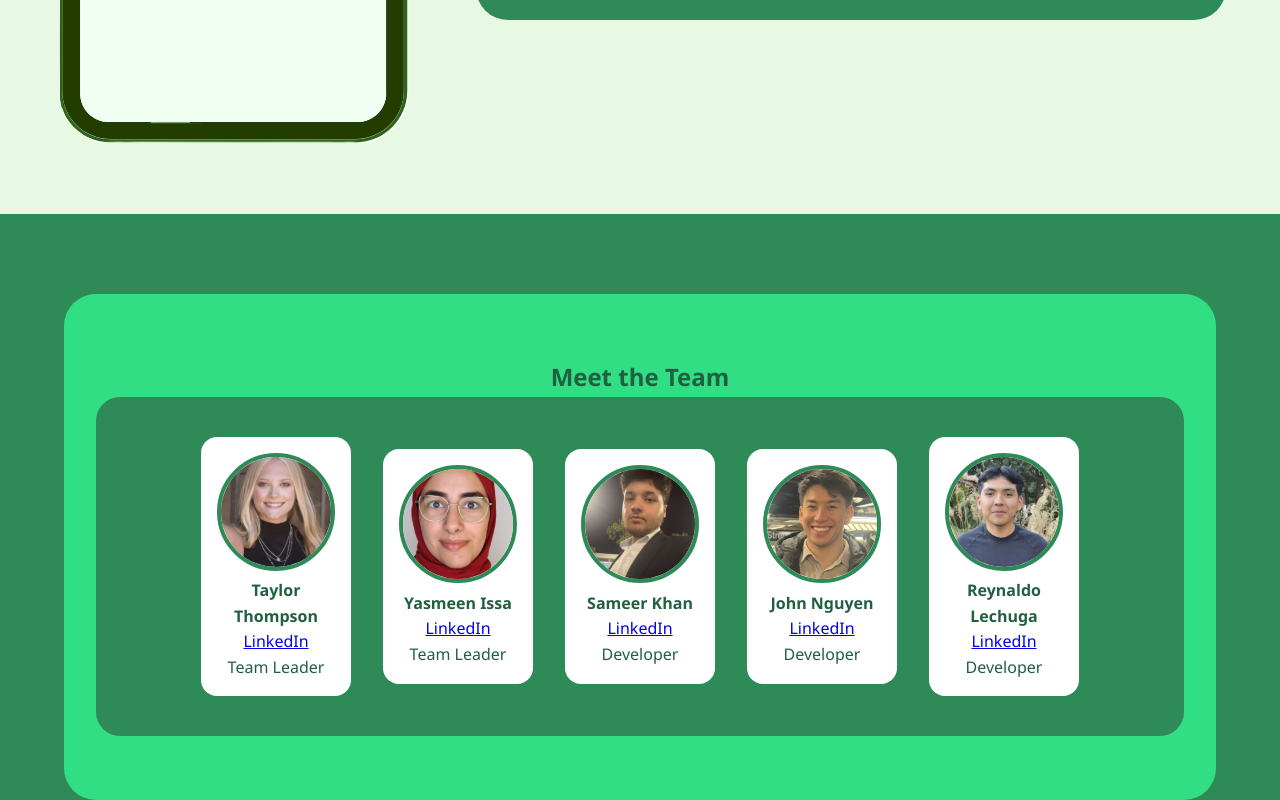
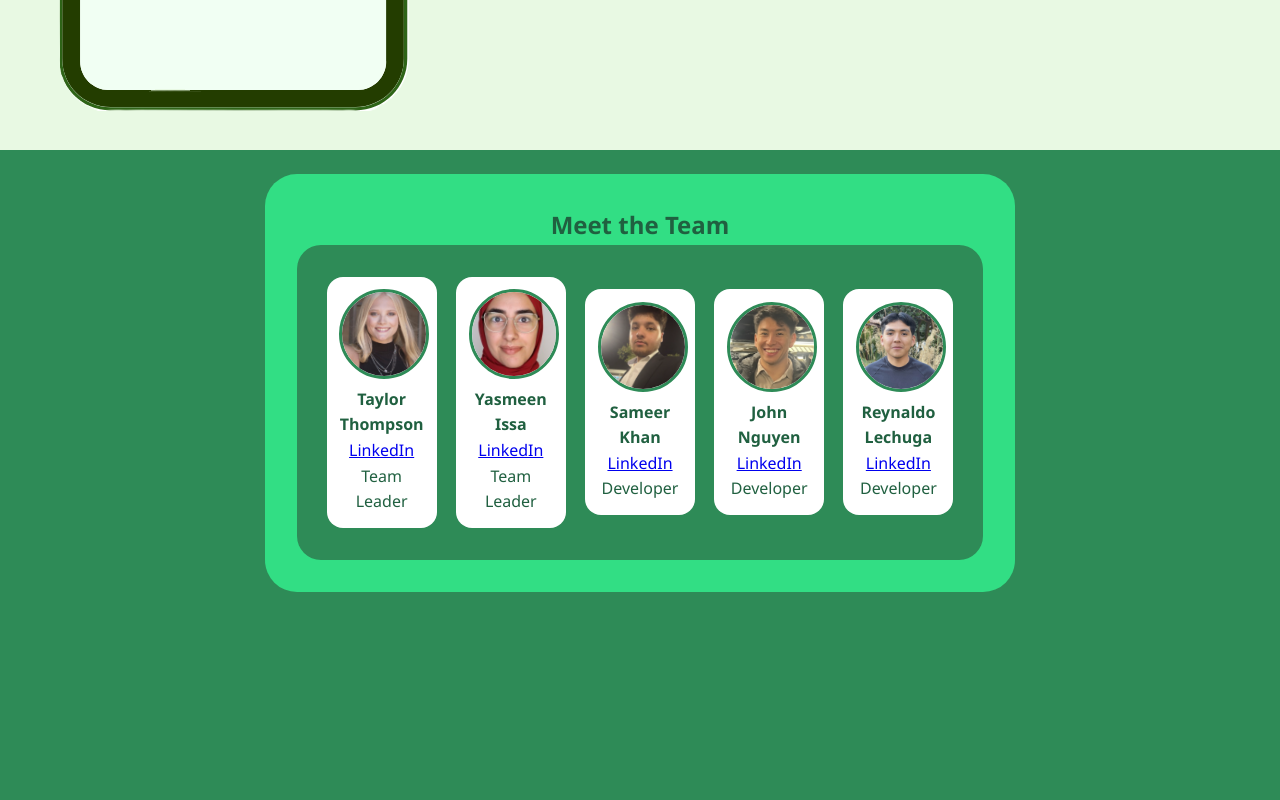
Before and after one commit to yasmeeni-0/BudgetWise, a plain HTML site: page index.html in a window 1280 px wide. Shown: the part 706-1506 px from the top of the page. After the commit the page ends 1298 px from the top, so only its background shows below. Drawn offline with Linux system fonts and the light colour scheme.

Commit message:
Update styles.css

```diff
--- a/styles.css
+++ b/styles.css
@@ -65,7 +65,7 @@ body {
     justify-content: center;
     align-items: flex-start;
     gap: 4rem;
-    padding: 4rem 2rem;
+    padding: 2rem 2rem;
     background: #e8f9e3; /* cream background */
 }
 
@@ -81,11 +81,12 @@ body {
         border-radius: 2.5rem; /* round the phone image! */
     }
 
+
+
+
 .hero-right {
     max-width: 750px;
-    display: flex;
-    flex-direction: column;
-    gap: 2rem;
+    width: 100%;
 }
 
 .app-description {
@@ -97,13 +98,14 @@ body {
     font-size: 1.5rem;
 }
 
+
 .team-section {
     background: var(--logo-green);
     color: var(--dark-green);
-    padding: 4rem 2rem;
-    margin-top: 5rem;
+    margin-top: 1.5rem;
     border-radius: 2rem;
-    width: 90%;
+    width: 750px; /* match hero-right */
+    padding: 2rem;
     margin-left: auto;
     margin-right: auto;
     text-align: center;
@@ -112,8 +114,8 @@ body {
 
 .mini-card {
     background: white;
-    width: 150px;
-    padding: 1rem;
+    width: 110px; /* smaller size */
+    padding: 0.8rem;
     border-radius: 1rem;
     text-align: center;
     opacity: 0;
@@ -127,20 +129,20 @@ body {
     }
 
     .mini-card img {
-        width: 100%;
-        aspect-ratio: 1 / 1;
-        border-radius: 50%; /* round images */
+        width: 90px; /* smaller picture */
+        height: 90px;
+        border-radius: 50%;
         object-fit: cover;
-        border: 4px solid var(--green);
+        border: 3px solid var(--green);
     }
 
 .team-mini {
     background: var(--green);
-    padding: 2.5rem;
+    padding: 2rem;
     border-radius: 1.5rem;
-    display: flex; /* put them in a row */
-    gap: 2rem; /* spacing between cards */
-    justify-content: center; /* center the whole row */
-    align-items: center; /* vertically aligned */
-    flex-wrap: nowrap; /* keep them in ONE row */
+    display: flex;
+    gap: 1.2rem; /* tighter spacing */
+    justify-content: center;
+    align-items: center;
+    flex-wrap: nowrap;
 }
```
